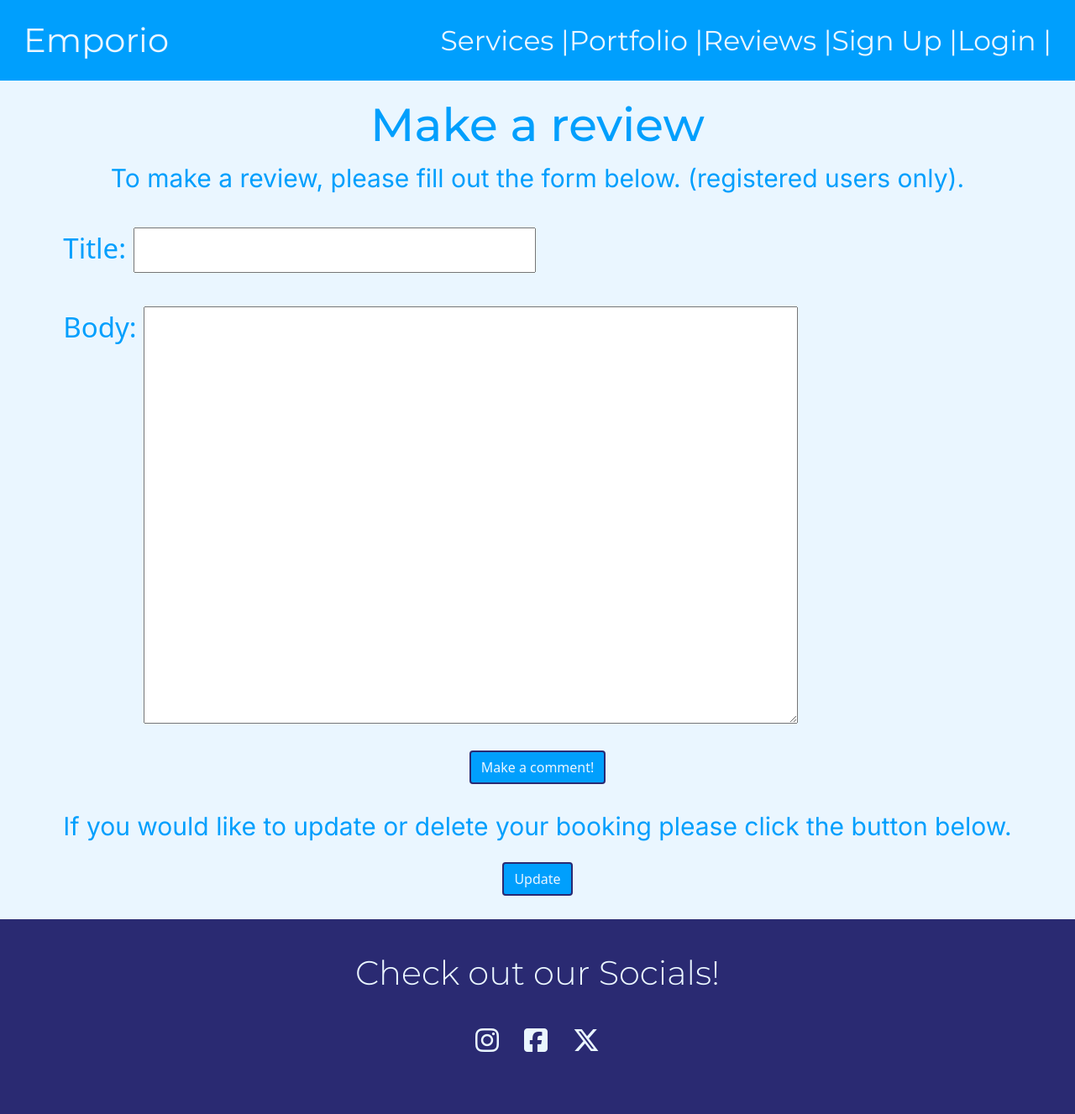
After one commit to Blumbloe/Emporio, a Django app: page /review/ in a window 1280 px wide. The commit adds this page. Shown: the whole page at 84% size. Run offline with Django 4.2, Linux system fonts and the light colour scheme; some libraries are stand-ins or nearby versions.

Commit message:
Add make_review and update_review and add review model

```diff
--- a/emporio_project/settings.py
+++ b/emporio_project/settings.py
@@ -38,6 +38,7 @@ INSTALLED_APPS = [
     'django.contrib.messages',
     'django.contrib.staticfiles',
     'users',
+    'review',
 ]
 
 MIDDLEWARE = [
--- a/emporio_project/templates/home.html
+++ b/emporio_project/templates/home.html
@@ -116,5 +116,4 @@
 </div>
 </ul>
 </section>
-
 {% endblock %}
--- a/emporio_project/templates/layout.html
+++ b/emporio_project/templates/layout.html
@@ -29,9 +29,10 @@
           <ul class="navbar-nav ms-auto">
             <li class=""><a href="/" aria-label='Home'>Services</a> |</li>
             <li class=""><a href="/#portfolio" aria-label='Portfolio'>Portfolio</a> |</li>
+            <li class=""><a href="/review" aria-label='make a review'>Reviews |</a> </li>
             {% if request.user.is_authenticated %}
             <li>
-              <form  class="logout" action="{% url 'users:logout' %}" method="post">
+              <form  class="logout-button" action="{% url 'users:logout' %}" method="post">
                   {% csrf_token %}
                   <button class="logout-button" aria-label="User Logout" title="User Logout">Logout</button>
               </form>
--- a/emporio_project/urls.py
+++ b/emporio_project/urls.py
@@ -22,4 +22,5 @@ urlpatterns = [
     path('admin/', admin.site.urls),
     path('', views.homepage),
     path('users/', include('users.urls')),
+    path('review/', include('review.urls')),
 ]
--- a/review/forms.py
+++ b/review/forms.py
@@ -6,4 +6,4 @@ from . import models
 class CreateReview (forms.ModelForm):
     class Meta:
         model = models.Review
-        fields = ['title', 'body', 'created_at','updated_at']
+        fields = ['title', 'body',]
--- a/review/models.py
+++ b/review/models.py
@@ -1,3 +1,14 @@
 from django.db import models
 from django.contrib.auth.models import User
 # Create your models here.
+
+class Review(models.Model):
+    user = models.ForeignKey(
+        User, on_delete=models.CASCADE, related_name='reviews')
+    title = models.CharField(max_length=100, blank=True)
+    body = models.TextField(max_length=2000, blank=True)
+    created_at = models.DateTimeField(auto_now_add=True)
+    updated_at = models.DateTimeField(auto_now=True)
+
+    class Meta:
+        ordering = ['-created_at']
--- /dev/null
+++ b/review/templates/review/make_review.html
@@ -0,0 +1,33 @@
+{% extends 'layout.html'%}
+
+{% load static %}
+
+{% block title%}
+    Review
+{% endblock %}
+
+{% block content %}
+<h2>Make a review</h2>
+ <p>To make a review, please fill out the form below.
+  (registered users only).
+ </p>
+
+ {% if messages %}
+  <ul style="list-style-type: none;">
+    {% for message in messages %}
+      <li style="text-align: center;">{{ message }}</li>
+    {% endfor %}
+  </ul>
+{% endif %}
+
+<form class="d-flex" action="{% url 'new_review' %}" method='post'>
+  {% csrf_token %}
+  {{ form.as_div }}
+  <button  type="submit" class="btn custom-button-outline d-block mx-auto mb-2">Make a comment!</button>
+</form>
+<p> If you would like to update or delete your booking please click the button below. </p>
+
+ <form  action="/review/view_reviews" method="get">
+      <button class="btn custom-button-outline d-block mx-auto mb-2"> Update </button>
+ </form>
+{% endblock %}
--- /dev/null
+++ b/review/urls.py
@@ -0,0 +1,10 @@
+from django.contrib import admin
+from django.urls import path, include
+from . import views
+
+
+urlpatterns = [
+    path('', views.review_view, name="home"),
+    path('new_review', views.new_review, name="new_review"),
+    path('update_review/<int:review_id>', views.update_review, name="update_review"),
+]
--- a/review/views.py
+++ b/review/views.py
@@ -4,3 +4,41 @@ from .forms import CreateReview
 from django.contrib import messages
 from .models import Review
 # Create your views here.
+
+
+def review_view(request):
+    context = {}
+    form = CreateReview(request.POST or None, request.FILES or None)
+    if form.is_valid():
+        form.save()
+    context['form'] = form
+    return render(request, "review/make_review.html", context)
+
+
+@login_required(login_url="/users/login/")
+def new_review(request):
+    if request.method == 'POST':
+        form = CreateReview(request.POST, request.FILES)
+        if form.is_valid():
+            newreview = form.save(commit=False)
+            newreview.user = request.user
+            newreview.save()
+            messages.success(request, "Comment successfully created")
+            return redirect('/')
+    else:
+        form = CreateReview()
+    return render(request, '/', {'form': form})
+
+@login_required(login_url="/users/login/")
+def update_review(request, review_id):
+    review = Review.objects.get(id=review_id)
+    if request.method == 'POST':
+        form = CreateReview(request.POST, request.FILES, instance=review)
+        if form.is_valid():
+            review.save()
+            messages.success(request, "Review successfully updated")
+            return redirect(reverse('view_review'))
+    else:
+        form = CreateReview(instance=review)
+    return render(request, 'review/update_review.html',
+                  {'form': form, 'review': review})
```
Also changed, not shown: review/templates/review/update_review.html (added, +15 -0 lines), db.sqlite3, review/migrations/0001_initial.py (added).
